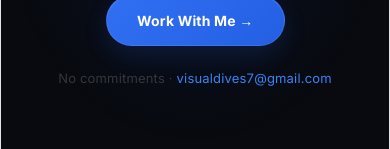
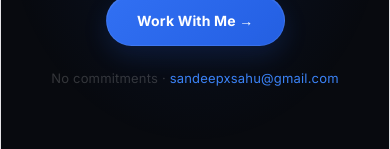
Before and after one commit to sandeepxsahu-cpu/My-portfolio-, a React (Vite) app: page / in a window 390 px wide. Shown: the part 11851-12000 px from the top of the page. Built offline with nearby package versions, Linux system fonts and the light colour scheme.

Commit message:
Add social icons

```diff
--- a/src/App.jsx
+++ b/src/App.jsx
@@ -866,7 +866,7 @@ const FeaturedWork = () => {
         </Reveal>
 
         {workData.map((w, i) => (
-          <div key={w.title} style={{ position: "sticky", top: isMobile ? 68 + i * 10 : 72 + i * 18, zIndex: i + 1, marginBottom: i < workData.length - 1 ? 72 : 96 }}>
+          <div key={w.title} style={{ position: "sticky", top: isMobile ? 68 + i * 10 : 170 + i * 30, zIndex: i + 1, marginBottom: i < workData.length - 1 ? 72 : 96 }}>
             <div style={{ background: theme.surface, border: `1px solid ${theme.line}`, borderRadius: 20, overflow: "hidden", boxShadow: "0 24px 60px rgba(0,0,0,0.68)" }}>
               <Slider before={<DullThumb text={w.dull} />} after={<VividThumb bg1={w.b1} bg2={w.b2} text={w.text} accent={w.accent} />} />
               <div style={{ padding: isMobile ? "18px 18px 20px" : "18px 24px", display: "flex", justifyContent: "space-between", alignItems: "center", flexWrap: "wrap", gap: 12 }}>
@@ -1055,7 +1055,7 @@ const MyServices = () => {
         </Reveal>
 
         {services.map((s, i) => (
-          <div key={s.num} style={{ position: "sticky", top: isMobile ? 68 + i * 12 : 72 + i * 24, zIndex: i + 1, marginBottom: i < services.length - 1 ? 72 : 96 }}>
+          <div key={s.num} style={{ position: "sticky", top: isMobile ? 68 + i * 12 : 170 + i * 30, zIndex: i + 1, marginBottom: i < services.length - 1 ? 72 : 96 }}>
             <div
               style={{
                 background: s.bg,
@@ -1186,7 +1186,7 @@ const Testimonials = () => {
         <div style={{ position: "relative" }}>
           <div style={{ position: "absolute", left: 20, top: 0, bottom: 0, width: 1, background: "linear-gradient(to bottom,transparent,rgba(59,130,246,0.25),transparent)" }} />
           {testimonials.map((t, i) => (
-            <div key={t.name} style={{ position: "sticky", top: isMobile ? 68 + i * 16 : 72 + i * 24, zIndex: i + 1, marginBottom: i < testimonials.length - 1 ? 72 : 0 }}>
+            <div key={t.name} style={{ position: "sticky", top: isMobile ? 68 + i * 16 : 170 + i * 30, zIndex: i + 1, marginBottom: i < testimonials.length - 1 ? 72 : 0 }}>
               <div style={{ background: "#0d1017", border: `1px solid ${theme.line}`, borderRadius: 20, padding: isMobile ? "30px 24px 30px 50px" : "36px 44px 36px 60px", boxShadow: "0 24px 60px rgba(0,0,0,0.65)", position: "relative" }}>
                 <div style={{ position: "absolute", left: 16, top: "50%", transform: "translateY(-50%)", width: 9, height: 9, borderRadius: "50%", background: t.color, boxShadow: `0 0 16px ${t.color}` }} />
                 <div style={{ display: "flex", gap: 2, marginBottom: 16 }}>{Array(5).fill(0).map((_, j) => <span key={j} style={{ color: "#fbbf24", fontSize: 13 }}>★</span>)}</div>
@@ -1281,9 +1281,9 @@ const CTA = () => {
           </span>
         </h2>
         <p style={{ color: "rgba(255,255,255,0.3)", fontSize: 17, marginBottom: 44 }}>Every click counts. Let's make yours.</p>
-        <GhostButton href="mailto:visualdives7@gmail.com">Work With Me →</GhostButton>
+        <GhostButton href="mailto:sandeepxsahu@gmail.com">Work With Me →</GhostButton>
         <div style={{ marginTop: 20, fontSize: 13, color: "rgba(255,255,255,0.18)" }}>
-          No commitments · <span style={{ color: "#3b82f6" }}>visualdives7@gmail.com</span>
+          No commitments · <span style={{ color: "#3b82f6" }}>sandeepxsahu@gmail.com</span>
         </div>
       </Reveal>
     </section>
@@ -1426,7 +1426,7 @@ export default function App() {
               ))}
             </div>
 
-            <div style={{ color: "rgba(255,255,255,0.6)", fontSize: 14 }}>visualdives7@gmail.com</div>
+            <div style={{ color: "rgba(255,255,255,0.6)", fontSize: 14 }}>sandeepxsahu@gmail.com</div>
           </div>
         </footer>
       </div>
```
